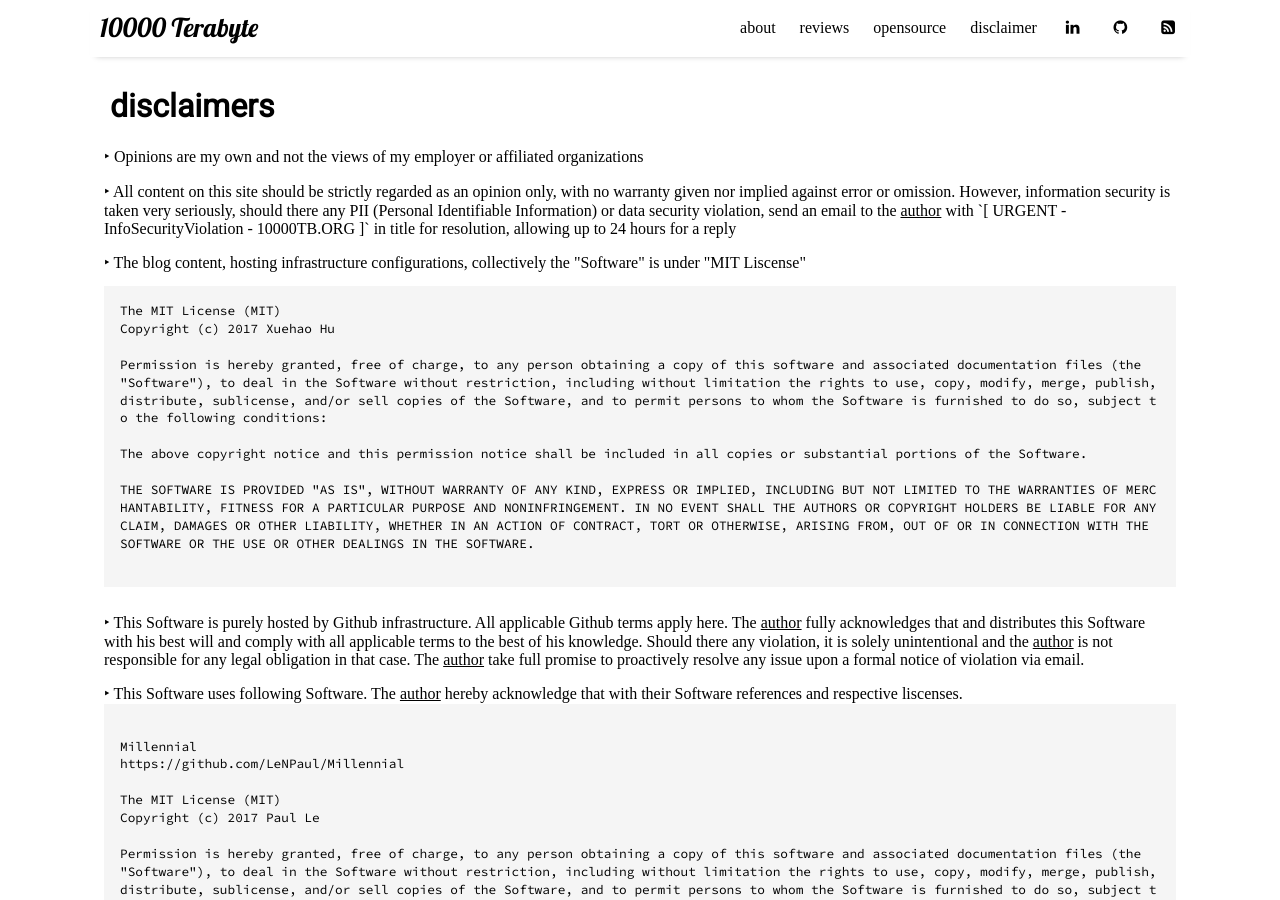
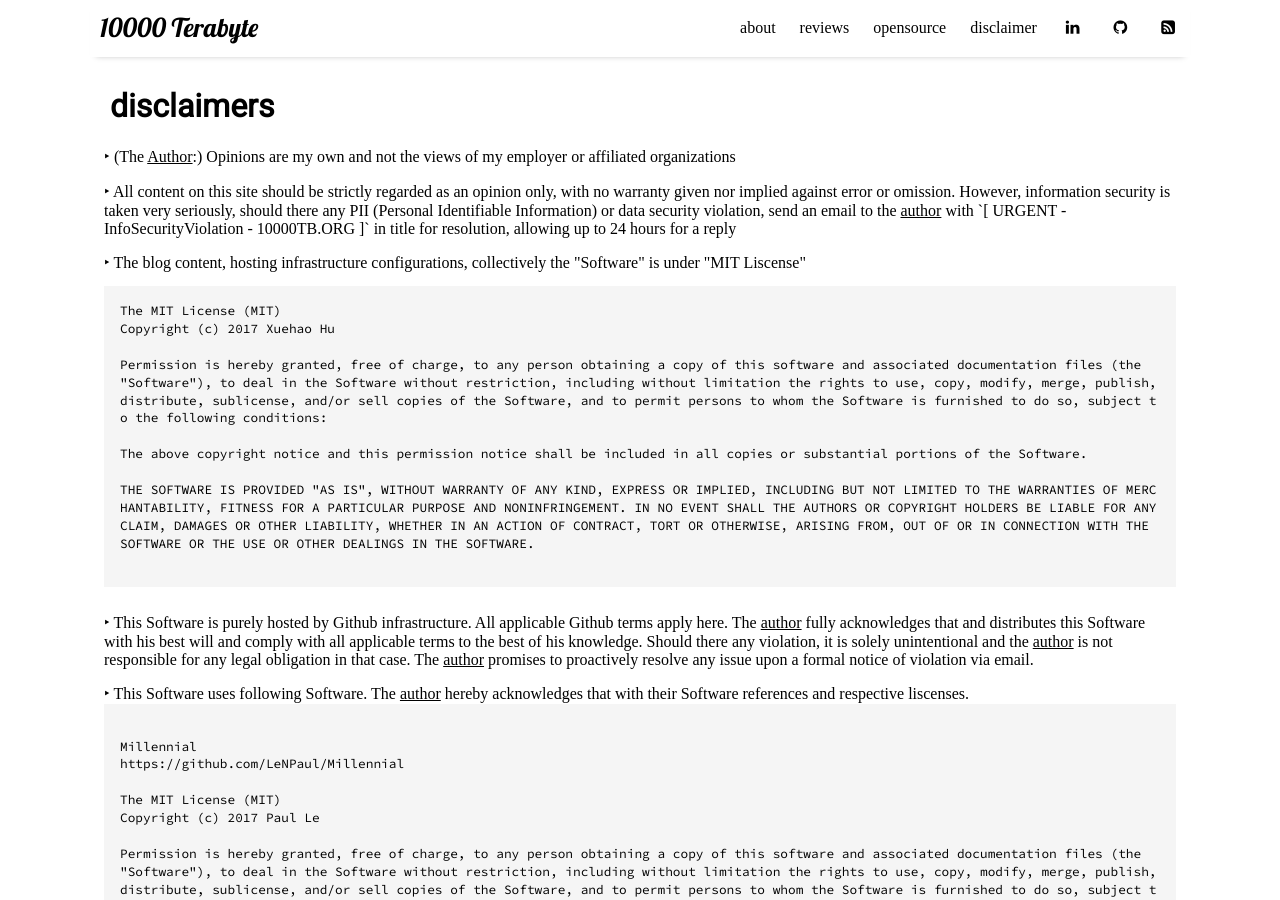
Before and after one commit to 10000TB/10000TB.github.io, a Jekyll site: the page built from pages/disclaimer.html, in a window 1280 px wide and 900 px high. Built offline with Jekyll 4.4.1, drawn with Linux system fonts in a browser that asks for light colours; nearby versions of some CDN libraries; some web fonts are replaced.

Commit message:
[pages - disclaimer] update disclaimers.

```diff
--- a/pages/disclaimer.html
+++ b/pages/disclaimer.html
@@ -4,8 +4,8 @@
 ---
 <div style="font-family: 'Baskervville', serif;">
 
-  <div style=" padding: 4px 4px; margin-bottom:5px;">‣ Opinions are my own and not the views of my employer or affiliated organizations</div>
-  <div style=" padding: 4px 4px; margin-bottom:5px;">‣ All content on this site should be strictly regarded as an opinion only, with no warranty given nor implied against error or omission. However, information security is taken very seriously, should there any PII (Personal Identifiable Information) or data security violation, send an email to the <a href="http://10000tb.org/pages/about.html">author</a> with `[ URGENT - InfoSecurityViolation - 10000TB.ORG ]` in title for resolution, allowing up to 24 hours for a reply</div>
+    <div style=" padding: 4px 4px; margin-bottom:5px;">‣ (The <a href="{{ site.url }}/pages/about.html">Author</a>:) Opinions are my own and not the views of my employer or affiliated organizations</div>
+    <div style=" padding: 4px 4px; margin-bottom:5px;">‣ All content on this site should be strictly regarded as an opinion only, with no warranty given nor implied against error or omission. However, information security is taken very seriously, should there any PII (Personal Identifiable Information) or data security violation, send an email to the <a href="{{ site.url }}/pages/about.html">author</a> with `[ URGENT - InfoSecurityViolation - 10000TB.ORG ]` in title for resolution, allowing up to 24 hours for a reply</div>
   <div style=" padding: 4px 4px; margin-bottom:5px;">‣ The blog content, hosting infrastructure configurations, collectively the "Software" is under "MIT Liscense"</div>
   <div style=" padding: 4px 4px; margin-bottom:0px;">
      <pre>
@@ -19,9 +19,10 @@
 THE SOFTWARE IS PROVIDED "AS IS", WITHOUT WARRANTY OF ANY KIND, EXPRESS OR IMPLIED, INCLUDING BUT NOT LIMITED TO THE WARRANTIES OF MERCHANTABILITY, FITNESS FOR A PARTICULAR PURPOSE AND NONINFRINGEMENT. IN NO EVENT SHALL THE AUTHORS OR COPYRIGHT HOLDERS BE LIABLE FOR ANY CLAIM, DAMAGES OR OTHER LIABILITY, WHETHER IN AN ACTION OF CONTRACT, TORT OR OTHERWISE, ARISING FROM, OUT OF OR IN CONNECTION WITH THE SOFTWARE OR THE USE OR OTHER DEALINGS IN THE SOFTWARE.
      </pre>
   </div>
-  <div style=" padding: 4px 4px; margin-bottom:5px;">‣ This Software is purely hosted by Github infrastructure. All applicable Github terms apply here. The <a href="http://10000tb.org/pages/about.html">author</a> fully acknowledges that and distributes this Software with his best will and comply with all applicable terms to the best of his knowledge. Should there any violation, it is solely unintentional and the <a href="http://10000tb.org/pages/about.html">author</a> is not responsible for any legal obligation in that case. The <a href="http://10000tb.org/pages/about.html">author</a> take full promise to proactively resolve any issue upon a formal notice of violation via email.
+  <div style=" padding: 4px 4px; margin-bottom:5px;">‣ This Software is purely hosted by Github infrastructure. All applicable Github terms apply here. The <a href="{{ site.url  }}/pages/about.html">author</a> fully acknowledges that and distributes this Software with his best will and comply with all applicable terms to the best of his knowledge. Should there any violation, it is solely unintentional and the <a href="{{ site.url  }}/pages/about.html">author</a> is not responsible for any legal
+      obligation in that case. The <a href="{{ site.url  }}/pages/about.html">author</a> promises to proactively resolve any issue upon a formal notice of violation via email.
   </div>
-  <div style=" padding: 4px 4px; margin-bottom:5px;">‣ This Software uses following Software. The <a href="http://10000tb.org/pages/about.html">author</a> hereby acknowledge that with their Software references and respective liscenses.
+  <div style=" padding: 4px 4px; margin-bottom:5px;">‣ This Software uses following Software. The <a href="{{ site.url }}/pages/about.html">author</a> hereby acknowledges that with their Software references and respective liscenses.
       <pre>
 Millennial
 https://github.com/LeNPaul/Millennial
@@ -62,7 +63,7 @@
 SOFTWARE.
       </pre>
   </div>
-  <div style=" padding: 4px 4px; margin-bottom:5px;">‣ The linked/referenced media including but not limited to images, videos, research studies pdf, external posts are subject their own copyright requirements. Should there copyright infringment of any kind, send an email to the <a href="http://10000tb.org/pages/about.html">author</a> with `[ URGENT - Copyright Violation - 10000TB.ORG ]` in the title for resolution, allowing up to 48 hours for a reply
+  <div style=" padding: 4px 4px; margin-bottom:5px;">‣ The linked/referenced media including but not limited to images, videos, research studies pdf, external posts are subject their own copyright requirements. Should there copyright infringment of any kind, send an email to the <a href="{{ site.url }}/pages/about.html">author</a> with `[ URGENT - Copyright Violation - 10000TB.ORG ]` in the title for resolution, allowing up to 48 hours for a reply
   </div>
 
 
```
